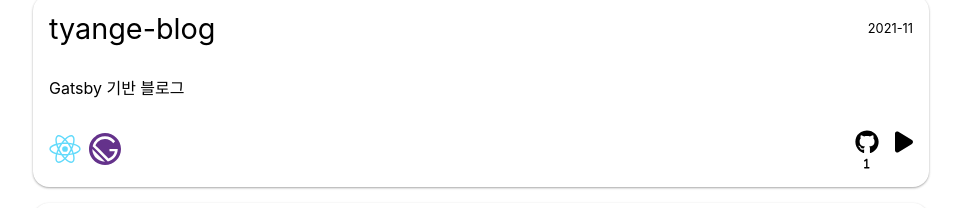
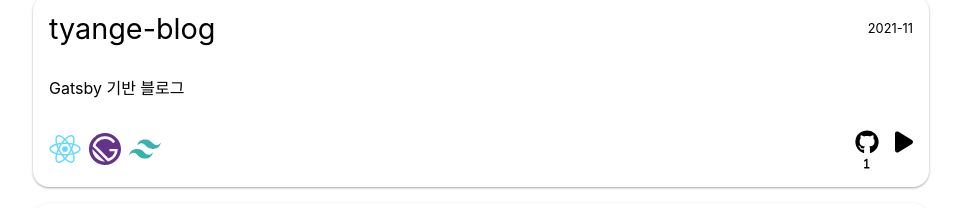
Before and after one commit to babyazalea/grownazalea, a Next.js app: page / in a window 1280 px wide. Shown: the part 3057-3265 px from the top of the page, without its empty margins (159-1120 px from the left). Built offline with nearby package versions, Linux system fonts and the light colour scheme; a web font is replaced by a local one.

Commit message:
added: tailwindcss icon

```diff
--- a/components/skill-icon.js
+++ b/components/skill-icon.js
@@ -15,6 +15,7 @@ import nextjs from "../public/logos/nextjs-original.svg";
 import nodejs from "../public/logos/nodejs-plain.svg";
 import react from "../public/logos/react-original.svg";
 import sass from "../public/logos/sass-original.svg";
+import tailwindcss from "../public/logos/tailwindcss-plain.svg";
 
 import styles from "../styles/skill-icon.module.css";
 
@@ -66,6 +67,9 @@ export default function SkillIcon(props) {
     case "sass":
       skillIconSrc = sass;
       break;
+    case "tailwindcss":
+      skillIconSrc = tailwindcss;
+      break;
     default:
       setNoIcon(true);
   }
@@ -75,7 +79,7 @@ export default function SkillIcon(props) {
       {noIcon ? (
         <span>{props.skill}</span>
       ) : (
-        <Image src={skillIconSrc} alt="Skill Icon" />
+        <Image src={skillIconSrc} alt="Skill Icon" title={props.skill} />
       )}
     </div>
   );
--- a/projects/tyange-blog.md
+++ b/projects/tyange-blog.md
@@ -1,7 +1,7 @@
 ---
 title: 'tyange-blog'
 date: '2021-11'
-skills: 'react,gatsby'
+skills: 'react,gatsby,tailwindcss'
 description: 'Gatsby 기반 블로그'
 githubUrl1: 'https://github.com/tyange/tyange-blog'
 serviceUrl: 'https://tyange.gatsbyjs.io/'
```
Also changed, not shown: public/logos/tailwindcss-plain.svg (added).
